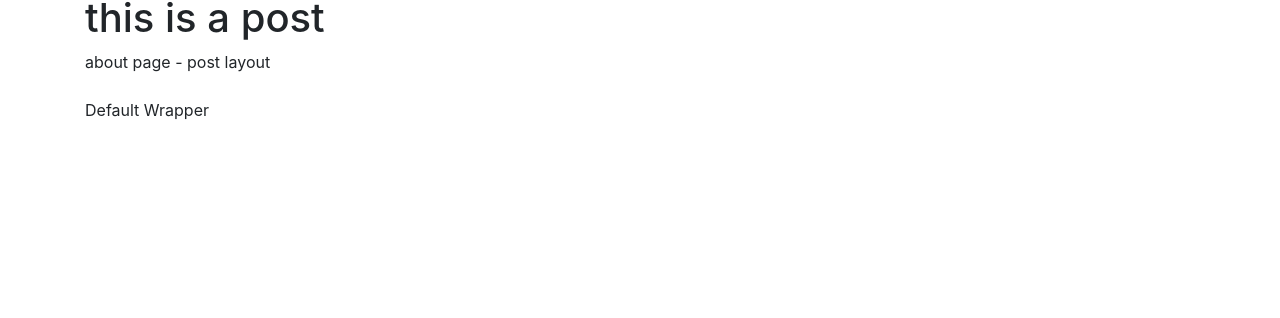
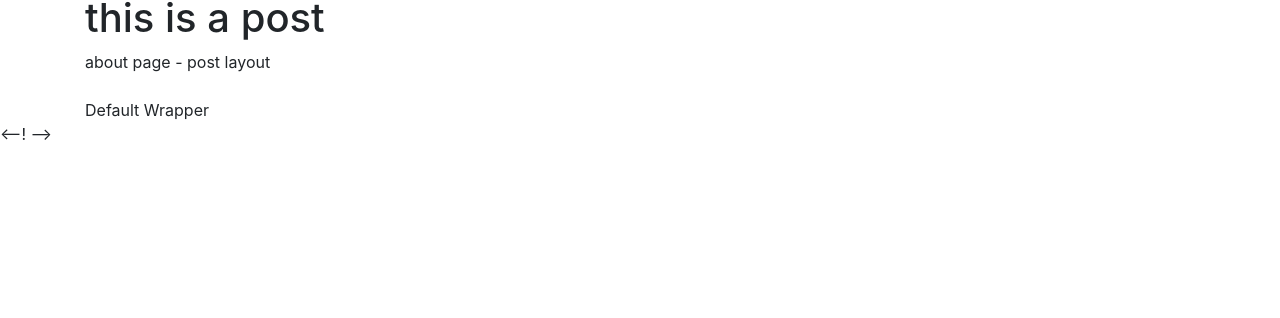
Before and after one commit to Elaine-learning-p/Data-Anonymous, a Jekyll site: the page built from about.html, in a window 1280 px wide. Shown: the part 278-596 px from the top of the page. Built offline with Jekyll 4.4.1, drawn with Linux system fonts in a browser that asks for light colours; nearby versions of some CDN libraries; library files that are not in the unit come from our copies.

Commit message:
Update default.html

```diff
--- a/_layouts/default.html
+++ b/_layouts/default.html
@@ -23,7 +23,7 @@
     <br> Default Wrapper
   </div>
   <div>
-    {% include footer.html %}
+   <--! {% include footer.html %}-->
   </div>
   <footer id="footer" class="fixed-footer">
 
```
